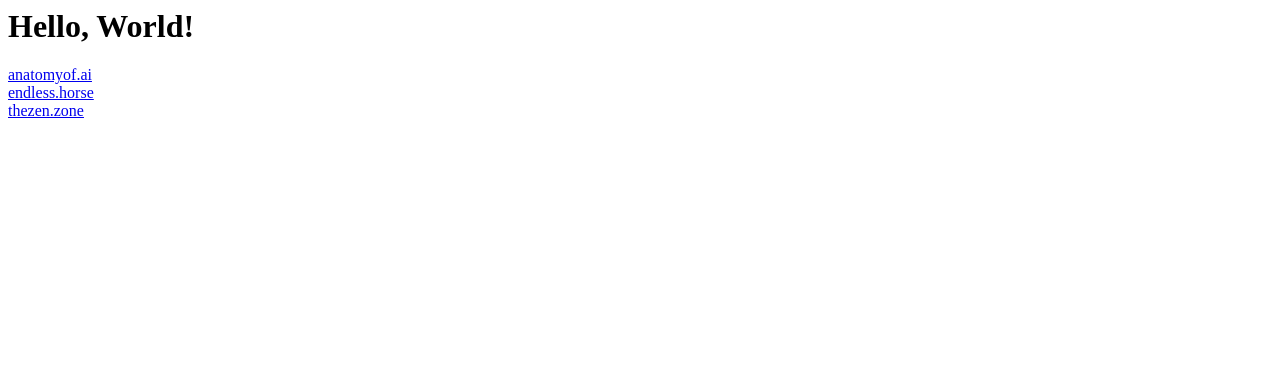
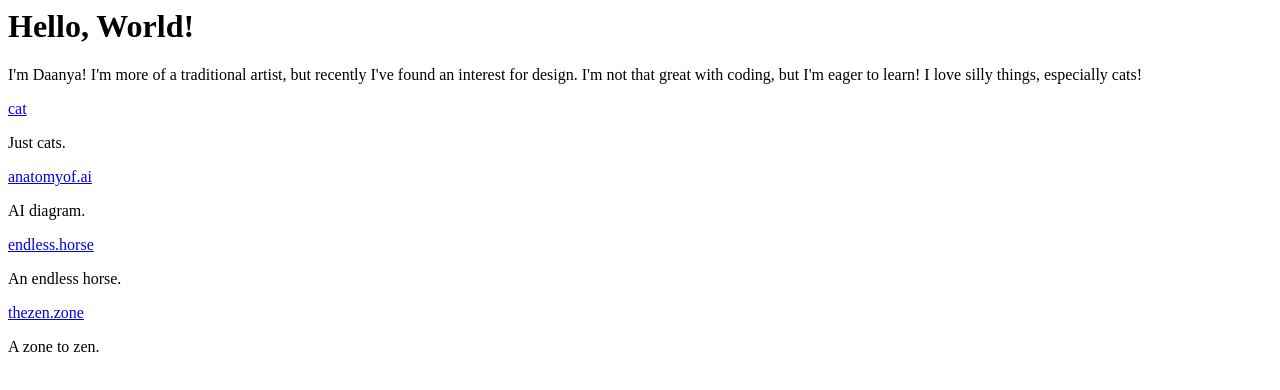
Before and after one commit to DonutsK-28/hello-world, a plain HTML site: page index.html in a window 1280 px wide. Drawn offline with Linux system fonts and the light colour scheme.

Commit message:
Added paragraph

```diff
--- a/index.html
+++ b/index.html
@@ -4,8 +4,15 @@
 </head>
 <body>
   <h1>Hello, World!</h1>
+  <p>I'm Daanya! I'm more of a traditional artist, but recently I've found an interest for design. I'm not that great with coding, but I'm eager to learn! I love silly things, especially cats! </p>
+  <a href="https://http.cat/">cat</a> <br>
+  <p> Just cats. </p>
   <a href="https://anatomyof.ai">anatomyof.ai</a> <br>
+  <p> AI diagram. </p>
   <a href="https://endless.horse">endless.horse</a> <br>
+  <p> An endless horse. </p>
   <a href="https://thezen.zone">thezen.zone</a> <br>
+  <p> A zone to zen. </p>
+
 </body>
 </html>
```
